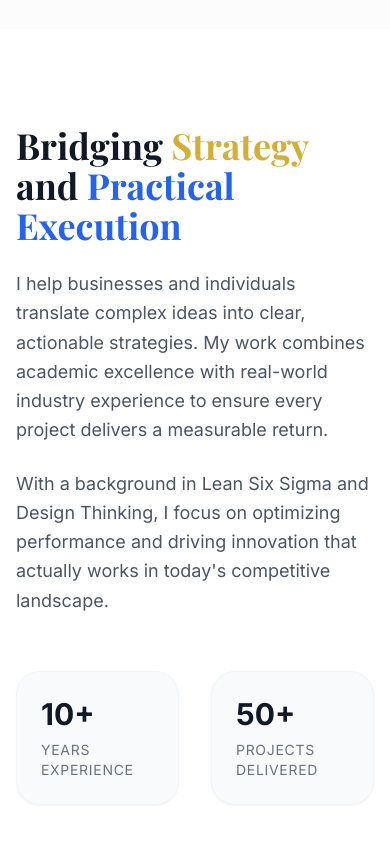
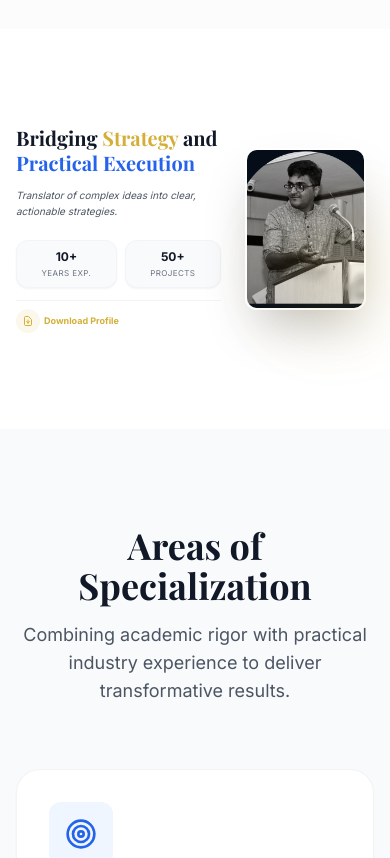
Before and after one commit to theaswinloganathan/portfolio, a React (Vite) app: page / in a window 390 px wide. Shown: the part 1200-2058 px from the top of the page. Built offline with nearby package versions, Linux system fonts and the light colour scheme; a web font is replaced by a local one.

Commit message:
Optimize About section for mobile side-by-side layout

```diff
--- a/src/components/About.jsx
+++ b/src/components/About.jsx
@@ -10,56 +10,56 @@ const About = () => {
           whileInView={{ opacity: 1, y: 0 }}
           transition={{ duration: 0.6 }}
           viewport={{ once: true }}
-          className="grid grid-cols-1 lg:grid-cols-2 gap-16 items-center"
+          className="flex flex-row lg:grid lg:grid-cols-2 gap-4 sm:gap-8 lg:gap-16 items-center"
         >
-          <div className="space-y-6">
-            <h2 className="text-4xl font-serif font-bold text-gray-900 dark:text-white">
-              Bridging <span className="text-accentGold">Strategy</span> and <span className="text-accentBlue">Practical Execution</span>
+          <div className="w-3/5 sm:w-1/2 lg:w-full space-y-3 sm:space-y-6">
+            <h2 className="text-xl sm:text-4xl font-serif font-bold text-gray-900 dark:text-white leading-tight">
+              Bridging <span className="text-accentGold">Strategy</span> and <br className="hidden sm:block" /> <span className="text-accentBlue">Practical Execution</span>
             </h2>
-            <p className="text-lg text-gray-600 dark:text-gray-400 leading-relaxed">
-              I help businesses and individuals translate complex ideas into clear, actionable strategies. My work combines academic excellence with real-world industry experience to ensure every project delivers a measurable return.
+            <p className="text-[10px] sm:text-lg text-gray-600 dark:text-gray-400 leading-relaxed italic">
+              Translator of complex ideas into clear, actionable strategies.
             </p>
-            <p className="text-lg text-gray-600 dark:text-gray-400 leading-relaxed">
-              With a background in Lean Six Sigma and Design Thinking, I focus on optimizing performance and driving innovation that actually works in today's competitive landscape.
+            <p className="text-[10px] sm:text-lg text-gray-600 dark:text-gray-400 leading-relaxed hidden sm:block">
+              With a background in Lean Six Sigma and Design Thinking, I focus on optimizing performance and driving innovation.
             </p>
 
-            <div className="grid grid-cols-2 gap-8 pt-8 items-center">
-              <div className="p-6 rounded-3xl bg-gray-50 dark:bg-[#0a0f1d] border border-gray-100 dark:border-gray-800 shadow-sm">
-                <h4 className="text-3xl font-bold text-gray-900 dark:text-white mb-2">10+</h4>
-                <p className="text-sm text-gray-500 uppercase tracking-wider">Years Experience</p>
+            <div className="flex flex-row sm:grid sm:grid-cols-2 gap-2 sm:gap-8 pt-2 sm:pt-8 items-center">
+              <div className="p-2 sm:p-6 rounded-xl sm:rounded-3xl bg-gray-50 dark:bg-[#0a0f1d] border border-gray-100 dark:border-gray-800 shadow-sm grow text-center sm:text-left">
+                <h4 className="text-xs sm:text-3xl font-bold text-gray-900 dark:text-white mb-0.5 sm:mb-2">10+</h4>
+                <p className="text-[8px] sm:text-sm text-gray-500 uppercase tracking-wider">Years Exp.</p>
               </div>
-              <div className="p-6 rounded-3xl bg-gray-50 dark:bg-[#0a0f1d] border border-gray-100 dark:border-gray-800 shadow-sm">
-                <h4 className="text-3xl font-bold text-gray-900 dark:text-white mb-2">50+</h4>
-                <p className="text-sm text-gray-500 uppercase tracking-wider">Projects Delivered</p>
+              <div className="p-2 sm:p-6 rounded-xl sm:rounded-3xl bg-gray-50 dark:bg-[#0a0f1d] border border-gray-100 dark:border-gray-800 shadow-sm grow text-center sm:text-left">
+                <h4 className="text-xs sm:text-3xl font-bold text-gray-900 dark:text-white mb-0.5 sm:mb-2">50+</h4>
+                <p className="text-[8px] sm:text-sm text-gray-500 uppercase tracking-wider">Projects</p>
               </div>
             </div>
 
-            <div className="pt-8">
+            <div className="pt-2 sm:pt-8 border-t border-gray-100 dark:border-gray-800 mt-4">
               <a
                 href="/cv/Dr_Vimalnath_Profile.pdf"
                 target="_blank"
                 rel="noopener noreferrer"
-                className="inline-flex items-center gap-2 text-accentGold font-bold hover:text-yellow-600 transition-colors group"
+                className="inline-flex items-center gap-1 sm:gap-2 text-accentGold font-bold hover:text-yellow-600 transition-colors group"
               >
-                <div className="w-10 h-10 rounded-full bg-accentGold/10 flex items-center justify-center group-hover:bg-accentGold transition-all">
-                  <svg className="w-5 h-5 text-accentGold group-hover:text-white" fill="none" stroke="currentColor" viewBox="0 0 24 24">
+                <div className="w-6 h-6 sm:w-10 sm:h-10 rounded-full bg-accentGold/10 flex items-center justify-center group-hover:bg-accentGold transition-all">
+                  <svg className="w-3 h-3 sm:w-5 sm:h-5 text-accentGold group-hover:text-white" fill="none" stroke="currentColor" viewBox="0 0 24 24">
                     <path strokeLinecap="round" strokeLinejoin="round" strokeWidth="2" d="M12 10v6m0 0l-3-3m3 3l3-3m2 8H7a2 2 0 01-2-2V5a2 2 0 012-2h5.586a1 1 0 01.707.293l5.414 5.414a1 1 0 01.293.707V19a2 2 0 01-2 2z" />
                   </svg>
                 </div>
-                Download Academic Profile (PDF)
+                <span className="text-[9px] sm:text-base">Download Profile</span>
               </a>
             </div>
           </div>
 
-          <div className="relative">
-            <div className="aspect-[3/4] max-w-sm mx-auto rounded-3xl overflow-hidden shadow-2xl relative border-8 border-white dark:border-gray-800 transform hover:scale-[1.02] transition-transform duration-500">
+          <div className="w-2/5 sm:w-1/2 lg:w-full relative px-2">
+            <div className="aspect-[3/4] rounded-xl sm:rounded-3xl overflow-hidden shadow-2xl relative border-2 sm:border-8 border-white dark:border-gray-800 transform hover:scale-[1.02] transition-transform duration-500">
               <img
                 src="/images/profile.png"
                 alt="Dr. Vimalnath"
                 className="object-cover object-[center_10%] w-full h-full relative z-10"
               />
             </div>
-            <div className="absolute -bottom-6 -right-6 w-64 h-64 bg-accentGold rounded-full blur-3xl opacity-20 -z-0" />
+            <div className="absolute -bottom-2 -right-2 sm:-bottom-6 sm:-right-6 w-24 h-24 sm:w-64 sm:h-64 bg-accentGold rounded-full blur-2xl sm:blur-3xl opacity-20 -z-0" />
           </div>
         </motion.div>
       </div>
```
